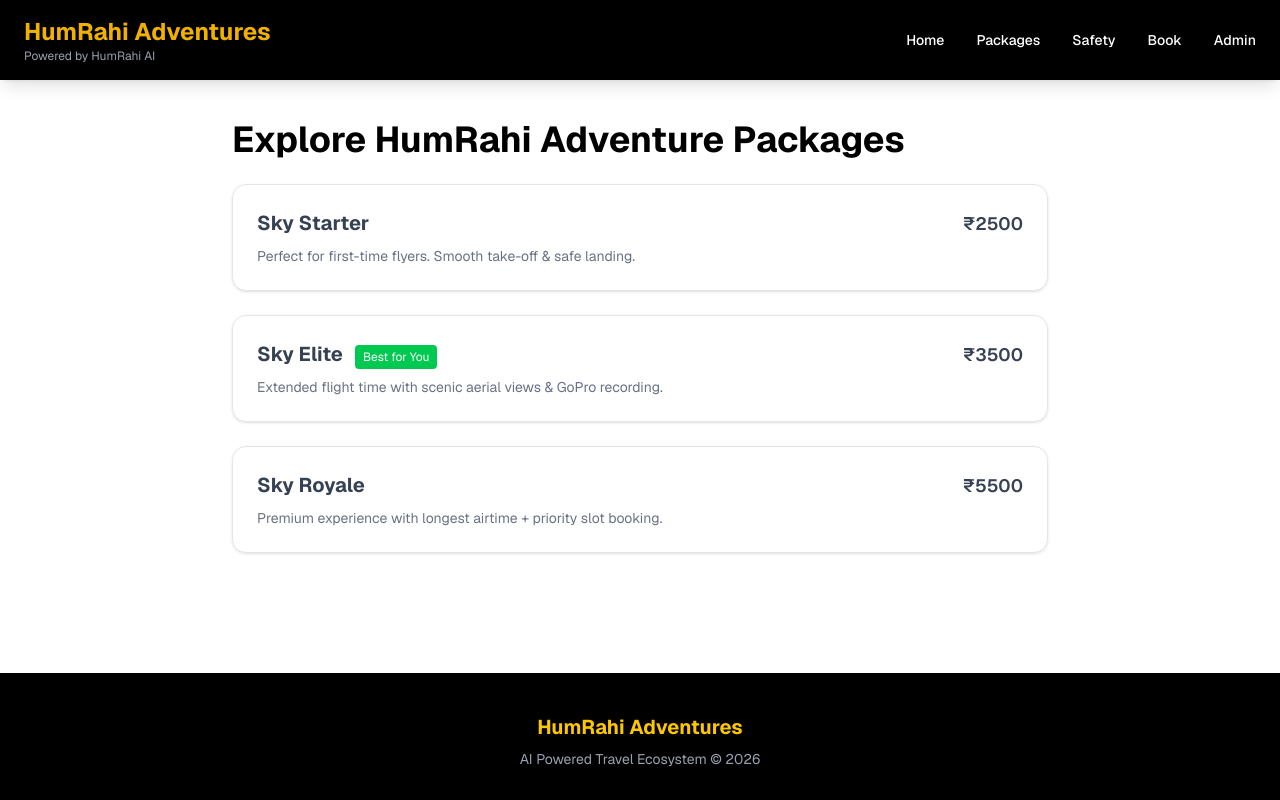
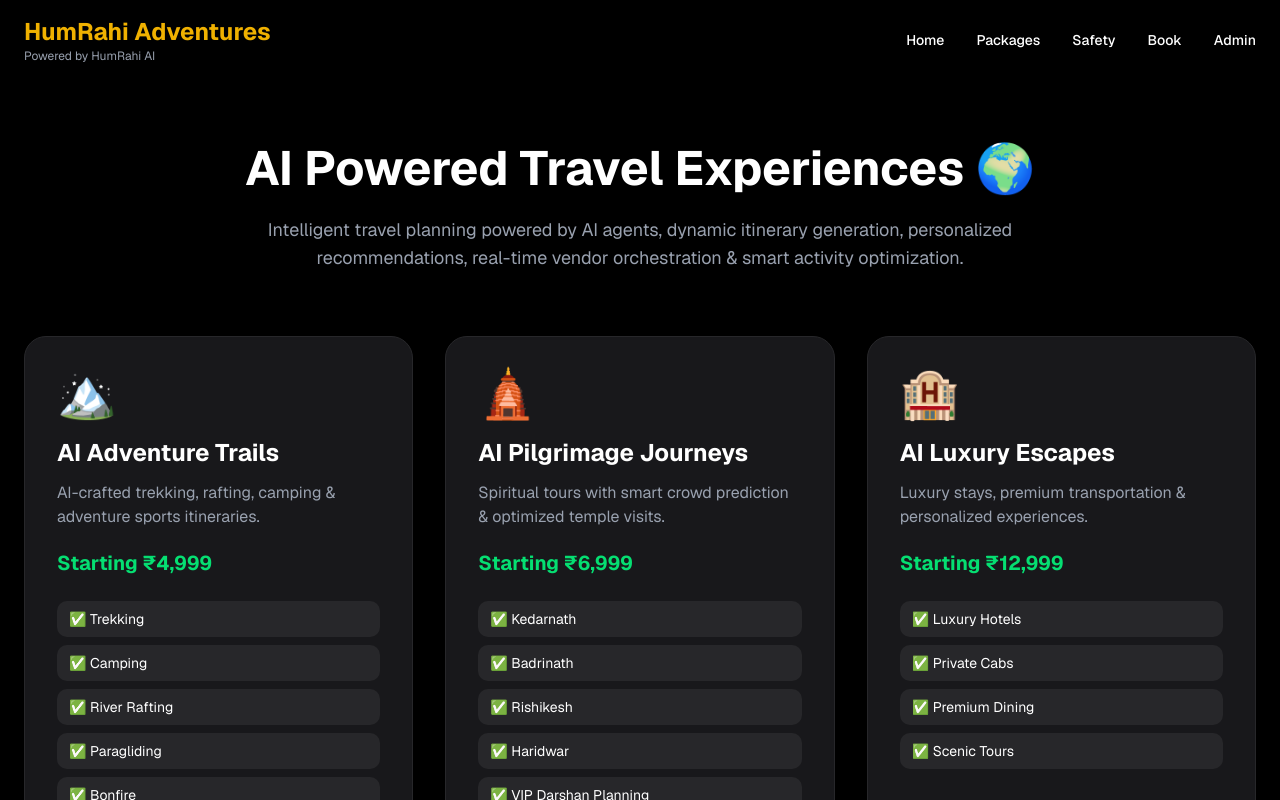
Before and after one commit to SaurabhPandey69/HumRahi-Adventures, a Next.js app: page /packages in a window 1280 px wide. Shown: the top 800 px of the page. Built offline with nearby package versions, Linux system fonts and the light colour scheme.

Commit message:
fix packages

```diff
--- a/app/packages/page.tsx
+++ b/app/packages/page.tsx
@@ -1,83 +1,215 @@
-// app/packages/page.tsx
+"use client";
 
-export default function Packages() {
-  const recommended = "Sky Elite"; // temporary (AI se dynamic aayega later)
+import { motion } from "framer-motion";
 
+const packages = [
+  {
+    title: "AI Adventure Trails",
+    price: "Starting ₹4,999",
+    icon: "🏔️",
+    description:
+      "AI-crafted trekking, rafting, camping & adventure sports itineraries.",
+    features: [
+      "Trekking",
+      "Camping",
+      "River Rafting",
+      "Paragliding",
+      "Bonfire",
+    ],
+  },
+
+  {
+    title: "AI Pilgrimage Journeys",
+    price: "Starting ₹6,999",
+    icon: "🛕",
+    description:
+      "Spiritual tours with smart crowd prediction & optimized temple visits.",
+    features: [
+      "Kedarnath",
+      "Badrinath",
+      "Rishikesh",
+      "Haridwar",
+      "VIP Darshan Planning",
+    ],
+  },
+
+  {
+    title: "AI Luxury Escapes",
+    price: "Starting ₹12,999",
+    icon: "🏨",
+    description:
+      "Luxury stays, premium transportation & personalized experiences.",
+    features: [
+      "Luxury Hotels",
+      "Private Cabs",
+      "Premium Dining",
+      "Scenic Tours",
+    ],
+  },
+
+  {
+    title: "AI Backpacking Tours",
+    price: "Starting ₹3,499",
+    icon: "🎒",
+    description:
+      "Budget-friendly smart travel experiences optimized using AI.",
+    features: [
+      "Hostels",
+      "Group Trips",
+      "Budget Transport",
+      "Local Exploration",
+    ],
+  },
+
+  {
+    title: "AI Wildlife Expeditions",
+    price: "Starting ₹7,499",
+    icon: "🦁",
+    description:
+      "Nature & wildlife exploration packages with AI-guided planning.",
+    features: [
+      "Safari",
+      "Nature Trails",
+      "Photography",
+      "Forest Stay",
+    ],
+  },
+
+  {
+    title: "AI Extreme Sports",
+    price: "Starting ₹8,999",
+    icon: "🪂",
+    description:
+      "High-adrenaline adventures powered by AI safety & weather analysis.",
+    features: [
+      "Paragliding",
+      "Bungee Jumping",
+      "Zipline",
+      "Skiing",
+      "ATV Rides",
+    ],
+  },
+
+  {
+    title: "AI Family Vacations",
+    price: "Starting ₹9,999",
+    icon: "👨‍👩‍👧‍👦",
+    description:
+      "Family-friendly personalized tours with child-safe experiences.",
+    features: [
+      "Sightseeing",
+      "Hotels",
+      "Transport",
+      "Family Activities",
+    ],
+  },
+
+  {
+    title: "AI Corporate Retreats",
+    price: "Starting ₹15,999",
+    icon: "🏢",
+    description:
+      "Corporate offsites, team bonding & leadership retreats.",
+    features: [
+      "Team Activities",
+      "Luxury Resorts",
+      "Conference Setup",
+      "Adventure Events",
+    ],
+  },
+
+  {
+    title: "AI Cultural Explorations",
+    price: "Starting ₹5,999",
+    icon: "🎭",
+    description:
+      "Experience heritage, local food, traditions & cultural immersion.",
+    features: [
+      "Food Tours",
+      "Heritage Walks",
+      "Local Markets",
+      "Traditional Events",
+    ],
+  },
+
+  {
+    title: "AI Custom Travel Planner",
+    price: "Dynamic Pricing",
+    icon: "🤖",
+    description:
+      "Fully AI-generated personalized itineraries using LangChain agents, RAG pipelines & real-time vendor orchestration.",
+    features: [
+      "AI Recommendations",
+      "Dynamic Itinerary",
+      "Smart Pricing",
+      "Vendor Matching",
+      "Weather Intelligence",
+      "Real-time Availability",
+    ],
+  },
+];
+
+export default function PackagesPage() {
   return (
-    <div className="p-10 max-w-4xl mx-auto">
+    <div className="min-h-screen bg-black text-white px-6 py-16">
 
-      <h1 className="text-4xl font-bold mb-6">
-        Explore HumRahi Adventure Packages
-      </h1>
+      <div className="max-w-7xl mx-auto">
 
-      <ul className="space-y-6 text-gray-700 text-lg">
+        <div className="text-center mb-16">
+          <h1 className="text-5xl font-bold mb-6">
+            AI Powered Travel Experiences 🌍
+          </h1>
 
-        {/* Sky Starter */}
-        <li className="p-6 border rounded-xl shadow-sm hover:shadow-lg transition relative">
-          <div className="flex items-center justify-between">
-            <div>
-              <strong className="text-xl">Sky Starter</strong>
+          <p className="text-gray-400 text-lg max-w-3xl mx-auto">
+            Intelligent travel planning powered by AI agents, dynamic itinerary generation,
+            personalized recommendations, real-time vendor orchestration &
+            smart activity optimization.
+          </p>
+        </div>
 
-              {recommended === "Sky Starter" && (
-                <span className="text-xs bg-green-500 text-white px-2 py-1 rounded ml-3">
-                  Best for You
-                </span>
-              )}
-            </div>
+        <div className="grid md:grid-cols-2 xl:grid-cols-3 gap-8">
 
-            <span className="font-semibold">₹2500</span>
-          </div>
+          {packages.map((pkg, index) => (
+            <motion.div
+              key={index}
+              whileHover={{ scale: 1.03 }}
+              className="bg-zinc-900 border border-zinc-800 rounded-3xl p-8 shadow-xl"
+            >
+              <div className="text-5xl mb-5">
+                {pkg.icon}
+              </div>
 
-          <p className="text-sm text-gray-500 mt-2">
-            Perfect for first-time flyers. Smooth take-off & safe landing.
-          </p>
-        </li>
+              <h2 className="text-2xl font-bold mb-3">
+                {pkg.title}
+              </h2>
 
+              <p className="text-gray-400 mb-5">
+                {pkg.description}
+              </p>
 
-        {/* Sky Elite */}
-        <li className="p-6 border rounded-xl shadow-sm hover:shadow-lg transition relative">
-          <div className="flex items-center justify-between">
-            <div>
-              <strong className="text-xl">Sky Elite</strong>
+              <div className="text-green-400 font-bold text-xl mb-6">
+                {pkg.price}
+              </div>
 
-              {recommended === "Sky Elite" && (
-                <span className="text-xs bg-green-500 text-white px-2 py-1 rounded ml-3">
-                  Best for You
-                </span>
-              )}
-            </div>
+              <div className="space-y-2 mb-8">
+                {pkg.features.map((feature, idx) => (
+                  <div
+                    key={idx}
+                    className="bg-zinc-800 px-3 py-2 rounded-lg text-sm"
+                  >
+                    ✅ {feature}
+                  </div>
+                ))}
+              </div>
 
-            <span className="font-semibold">₹3500</span>
-          </div>
+              <button className="w-full bg-gradient-to-r from-blue-500 to-purple-600 py-3 rounded-xl font-semibold hover:opacity-90 transition">
+                Explore Package
+              </button>
+            </motion.div>
+          ))}
 
-          <p className="text-sm text-gray-500 mt-2">
-            Extended flight time with scenic aerial views & GoPro recording.
-          </p>
-        </li>
-
-
-        {/* Sky Royale */}
-        <li className="p-6 border rounded-xl shadow-sm hover:shadow-lg transition relative">
-          <div className="flex items-center justify-between">
-            <div>
-              <strong className="text-xl">Sky Royale</strong>
-
-              {recommended === "Sky Royale" && (
-                <span className="text-xs bg-green-500 text-white px-2 py-1 rounded ml-3">
-                  Best for You
-                </span>
-              )}
-            </div>
-
-            <span className="font-semibold">₹5500</span>
-          </div>
-
-          <p className="text-sm text-gray-500 mt-2">
-            Premium experience with longest airtime + priority slot booking.
-          </p>
-        </li>
-
-      </ul>
+        </div>
+      </div>
     </div>
   );
 }
--- a/package.json
+++ b/package.json
@@ -22,7 +22,7 @@
     "clsx": "^2.1.1",
     "date-fns": "^4.2.1",
     "firebase": "^12.9.0",
-    "framer-motion": "^12.39.0",
+    "framer-motion": "^12.40.0",
     "lucide-react": "^1.16.0",
     "mongodb": "^7.2.0",
     "next": "16.1.6",
```
Also changed, not shown: 1 other file (tests, documents, lock files or other folders).
